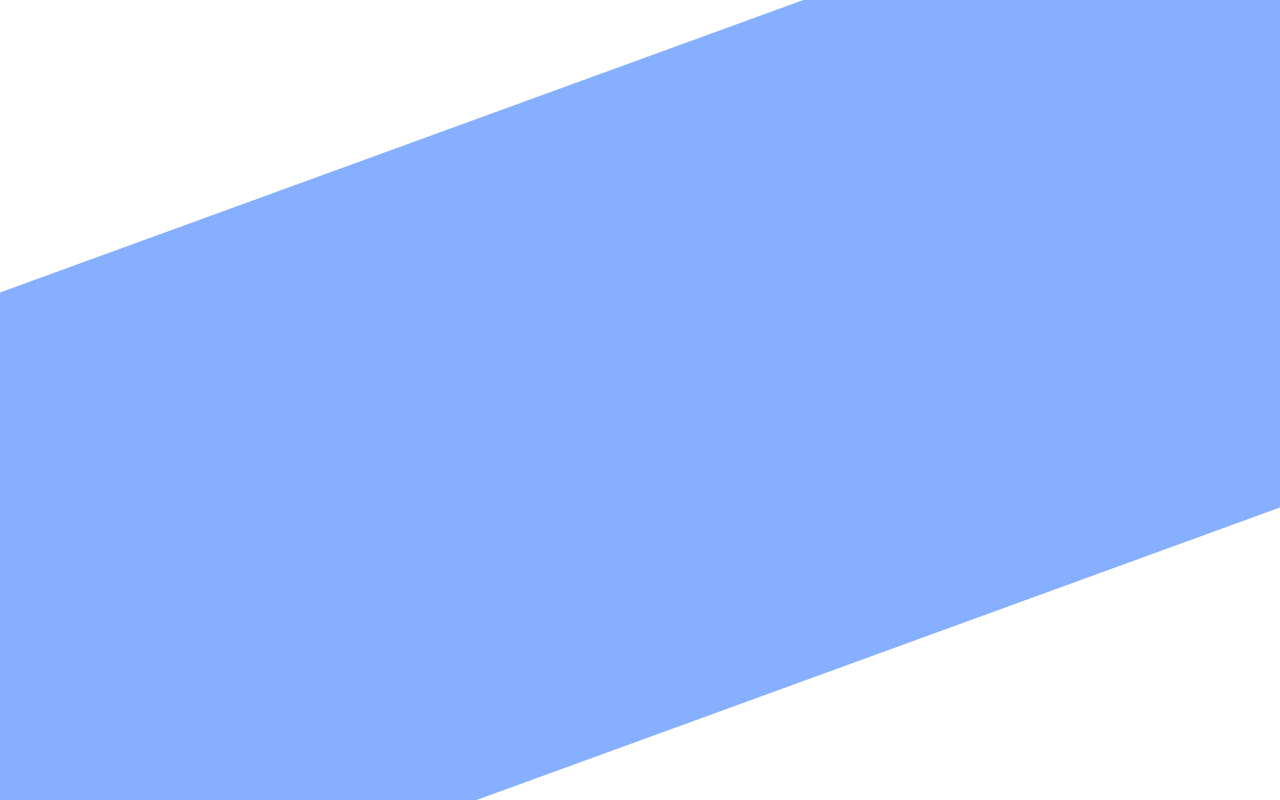
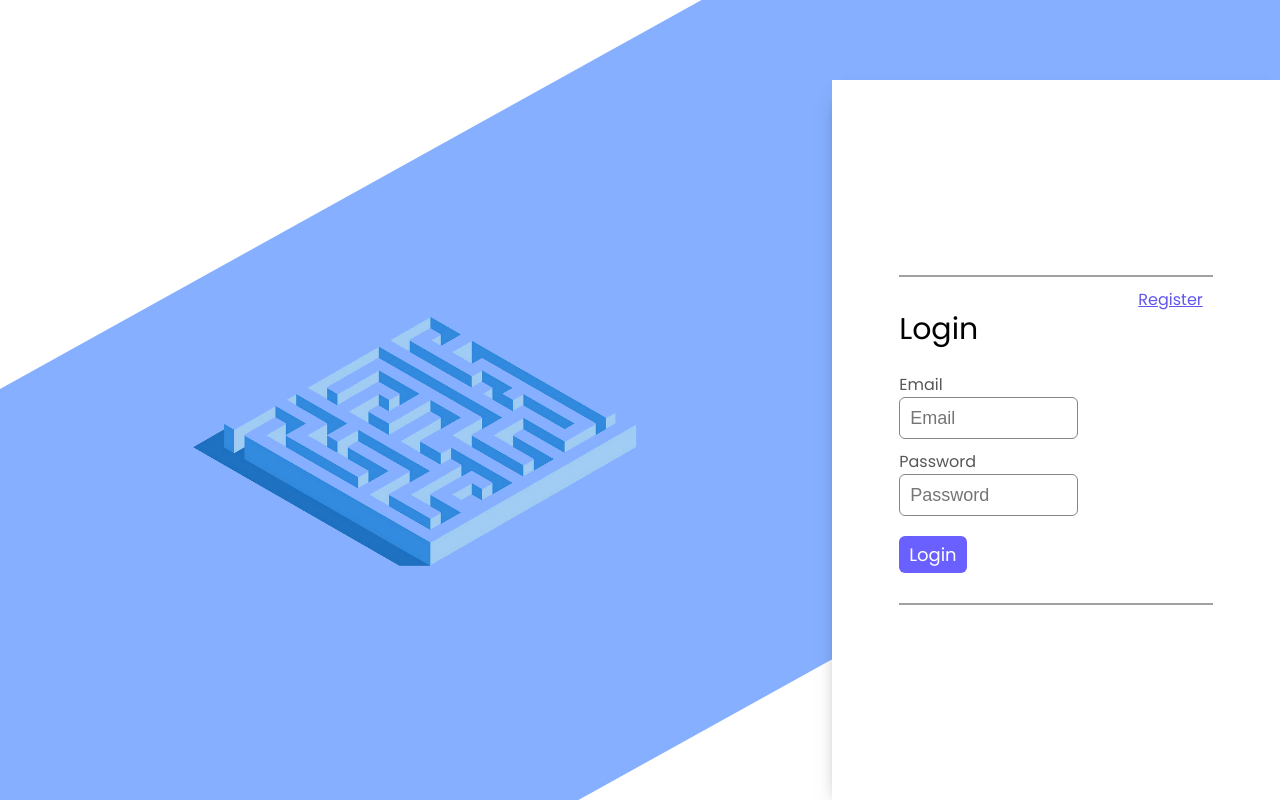
Before and after one commit to JamesAC42/escape-room-maker, a React app in the folder front/: page /login in a window 1280 px wide. Built offline with nearby package versions, Linux system fonts and the light colour scheme.

Commit message:
Add login/ registration page

```diff
--- a/front/src/css/App.scss
+++ b/front/src/css/App.scss
@@ -12,7 +12,7 @@ body {
     background:rgb(134, 176, 255);
     top:50%;
     left:50%;
-    transform:translate(-50%, -50%) rotate(70deg);
+    transform:translate(-50%, -50%) rotate(61deg);
     z-index:-1;
 }
 
--- /dev/null
+++ b/front/src/css/login.scss
@@ -0,0 +1,84 @@
+@import "settings.scss";
+
+.login-outer {
+    position:fixed;
+    left:0;bottom:0;
+    height:calc(100vh - #{$nav-height});
+    width:100vw;
+
+    display:flex;
+    flex-direction:row;
+    align-items:stretch;
+
+    .maze-image {
+        flex:1;
+        img {
+            width:35vw;
+        }
+    }
+
+    .form-input-outer {
+        width:35vw;
+        background:$ui-light;
+        padding:50px 0;
+        box-shadow: 0px 10px 21px -12px rgba(0,0,0,0.75);
+        .form-input-inner {
+            position:relative;
+            width:70%;
+            align-items:stretch;
+            padding:20px 0;
+            border-top: 2px solid rgb(160, 160, 160);
+            border-bottom: 2px solid rgb(160, 160, 160);
+            .toggle-mode {
+                position:absolute;
+                top:0;right:0;
+                margin:10px;
+                text-decoration:underline;
+                color:rgb(96, 86, 236);
+                cursor:pointer;
+            }
+            .login-header {
+                padding:10px 0;
+                font-size:30px;
+            }
+            .input-item {
+                margin:10px 0;
+                label {
+                    display:block;
+                    font-size:16px;
+                    color:$text-subtle;
+                }
+                input {
+                    width:50%;
+                    height:30px;
+                    line-height:30px;
+                    border:1px solid rgb(133, 133, 133);
+                    border-radius:6px;
+                    font-size:18px;
+                    padding:5px 10px;
+                    &:focus {
+                        outline:2px solid rgb(113, 139, 255);
+                        border-color:rgb(113, 139, 255);
+                    }
+                }
+            }
+            .submit-login {
+                margin:10px 0;
+                .submit-button {
+                    display:inline-block;
+                    padding:5px 10px;
+                    text-align:center;
+                    background:rgb(106, 96, 255);
+                    color:#fff;
+                    border-radius:6px;
+                    font-size:18px;
+                    cursor:pointer;
+                    transition:transform 0.1s cubic-bezier(0.165, 0.84, 0.44, 1);
+                    &:hover {
+                        transform:translate(0, -3px);
+                    }
+                }
+            }
+        }
+    }
+}
--- a/front/src/css/master.scss
+++ b/front/src/css/master.scss
@@ -5,3 +5,26 @@
     position:relative;
     margin:0;padding:0;
 }
+
+.center-child {
+    display:flex;
+    flex-direction:row;
+    align-items:center;
+    justify-content: center;
+}
+
+.flex {
+    display:flex;
+    &.flex-row {
+        flex-direction: row;
+    }
+    &.flex-col {
+        flex-direction: column;
+    }
+    &.just-center {
+        justify-content: center;
+    }
+    &.align-center {
+        align-items: center;
+    }
+}
--- a/front/src/css/settings.scss
+++ b/front/src/css/settings.scss
@@ -4,7 +4,11 @@ $ui-dark: rgb(41, 41, 41);
 $text-light: rgb(255, 255, 255);
 $text-dark: rgb(0, 0, 0);
 
+$text-subtle: rgb(87, 87, 87);
+
 $blue: rgb(49, 46, 221);
 $green: rgb(38, 170, 97);
 $red: rgb(230, 62, 40);
 $purple: rgb(133, 75, 224);
+
+$nav-height: 80px;
--- a/front/src/js/App.js
+++ b/front/src/js/App.js
@@ -10,6 +10,7 @@ import {
 import Home from './components/Home';
 import Create from './components/create/Create';
 import Window from './components/Window';
+import Login from './components/login/Login';
 
 function App() {
   return (
@@ -31,6 +32,11 @@ function App() {
           path="/window"
           component={Window} />
 
+        <Route
+          exact
+          path="/login"
+          component={Login} />
+
       </Switch>
     </div>
   );
--- /dev/null
+++ b/front/src/js/components/login/Login.jsx
@@ -0,0 +1,146 @@
+import React, { Component } from 'react';
+import maze from '../../../images/maze.png';
+import '../../../css/login.scss';
+
+import { LoginState } from './LoginState';
+
+class Login extends Component {
+    state;
+    constructor(props) {
+        super(props);
+        this.state = new LoginState();
+    }
+    toggleMode() {
+        this.setState({
+            mode: this.state.mode ? 0 : 1
+        });
+    }
+    updateLoginValues(e) {
+        this.setState({
+            ...this.state,
+            login: {
+                ...this.state.login,
+                [e.target.name] : e.target.value
+            }
+        });
+    }
+    updateRegisterValues(e) {
+        this.setState({
+            ...this.state,
+            register: {
+                ...this.state.register,
+                [e.target.name] : e.target.value
+            }
+        });
+    }
+    submit() {
+        console.log(this.state.login);
+        console.log(this.state.register);
+    }
+    render() {
+        return(
+            <div className="login-outer">
+                <div className="maze-image center-child">
+                    <img src={maze} alt="maze"/>
+                </div>
+                <div className="form-input-outer center-child">
+                <div className="form-input-inner flex-col">
+                    <div
+                        className="toggle-mode"
+                        onClick={() => this.toggleMode()}>
+                        { this.state.mode ? "Register" : "Login" }
+                    </div>
+                    <div className="login-header">
+                        { this.state.mode ? "Login" : "Register" }
+                    </div>
+                    {
+                        this.state.mode ?
+                        <form>
+                            <div className="input-item">
+                                <label htmlFor="email">
+                                    Email
+                                </label>
+                                <input
+                                    type="text"
+                                    name="email"
+                                    placeholder="Email"
+                                    value={this.state.login.email}
+                                    onChange={(e) => this.updateLoginValues(e)}/>
+                            </div>
+                            <div className="input-item">
+                                <label htmlFor="password">
+                                    Password
+                                </label>
+                                <input
+                                    type="password"
+                                    name="password"
+                                    placeholder="Password"
+                                    value={this.state.login.password}
+                                    onChange={(e) => this.updateLoginValues(e)}/>
+                            </div>
+                        </form>
+                        :
+                        <form>
+                             <div className="input-item">
+                                <label htmlFor="email">
+                                    Email
+                                </label>
+                                <input
+                                    type="text"
+                                    name="email"
+                                    placeholder="Email"
+                                    value={this.state.register.email}
+                                    onChange={(e) => this.updateRegisterValues(e)}/>
+                            </div>
+                            <div className="input-item">
+                                <label htmlFor="username">
+                                    Username
+                                </label>
+                                <input
+                                    type="text"
+                                    name="username"
+                                    placeholder="Username"
+                                    value={this.state.register.username}
+                                    onChange={(e) => this.updateRegisterValues(e)}/>
+                            </div>
+                            <div className="input-item">
+                                <label htmlFor="password">
+                                    Password
+                                </label>
+                                <input
+                                    type="password"
+                                    name="password"
+                                    placeholder="Password"
+                                    value={this.state.register.password}
+                                    onChange={(e) => this.updateRegisterValues(e)}/>
+                            </div>
+                            <div className="input-item">
+                                <label htmlFor="passwordConfirm">
+                                    Confirm Password
+                                </label>
+                                <input
+                                    type="password"
+                                    name="passwordConfirm"
+                                    placeholder="Confirm Password"
+                                    value={this.state.register.passwordConfirm}
+                                    onChange={(e) => this.updateRegisterValues(e)}/>
+                            </div>
+                        </form>
+                    }
+
+                    <div className="submit-login">
+                        <div
+                            className="submit-button"
+                            onClick={() => this.submit()}>
+                            {this.state.mode ? "Login" : "Register"}
+                        </div>
+                    </div>
+                </div>
+                </div>
+            </div>
+        )
+    }
+
+}
+
+export default Login;
--- /dev/null
+++ b/front/src/js/components/login/LoginState.js
@@ -0,0 +1,32 @@
+export class ILogin {
+    email;
+    password;
+    constructor() {
+        this.email = '';
+        this.password = '';
+    }
+}
+
+export class IRegister {
+    email;
+    username;
+    password;
+    passwordConfirm;
+    constructor() {
+        this.email = '';
+        this.username = '';
+        this.password = '';
+        this.passwordConfirm = '';
+    }
+}
+
+export class LoginState {
+    mode;
+    login;
+    register;
+    constructor() {
+        this.mode = 1;
+        this.login = new ILogin();
+        this.register = new IRegister();
+    }
+}
```
Also changed, not shown: front/src/images/maze.png (added).
